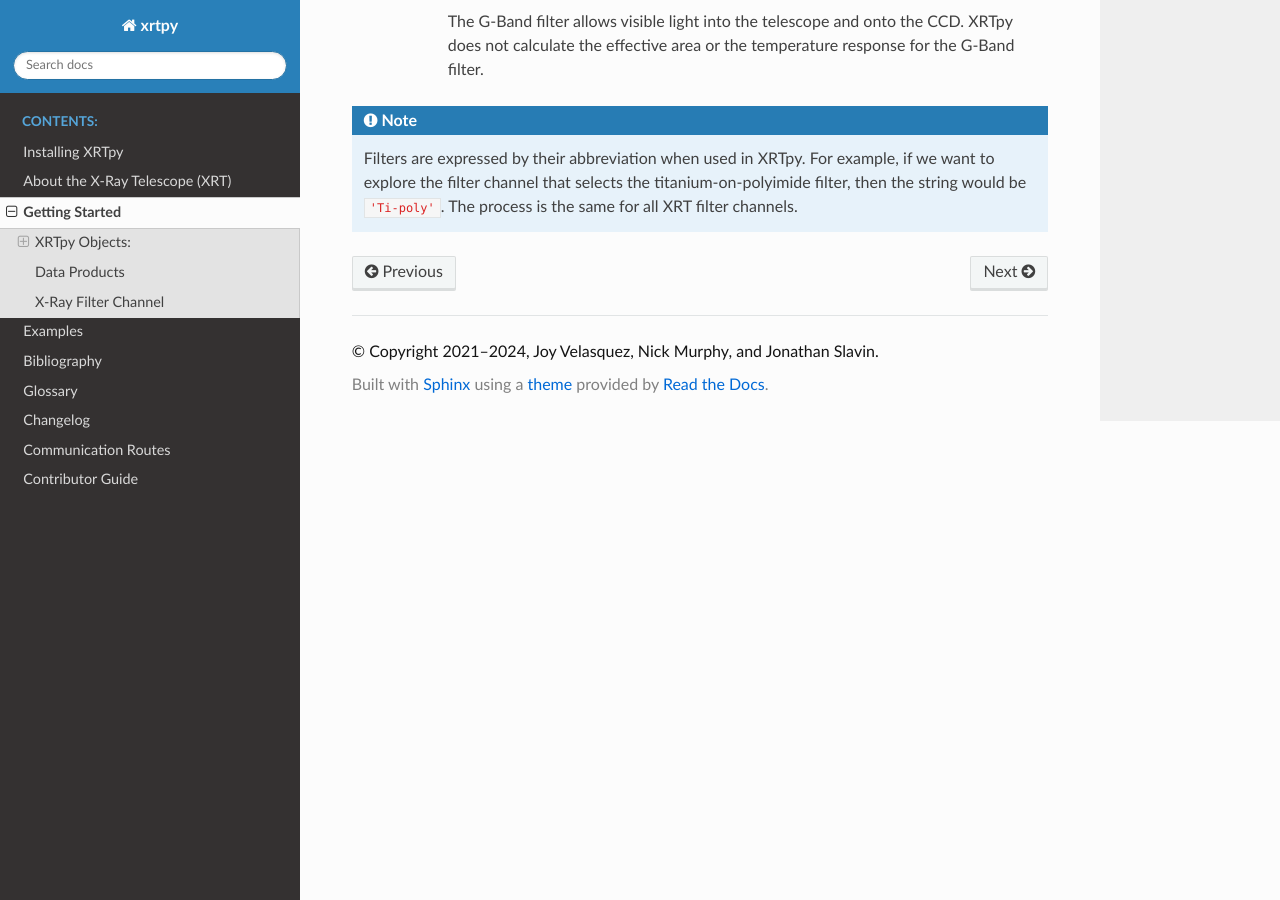
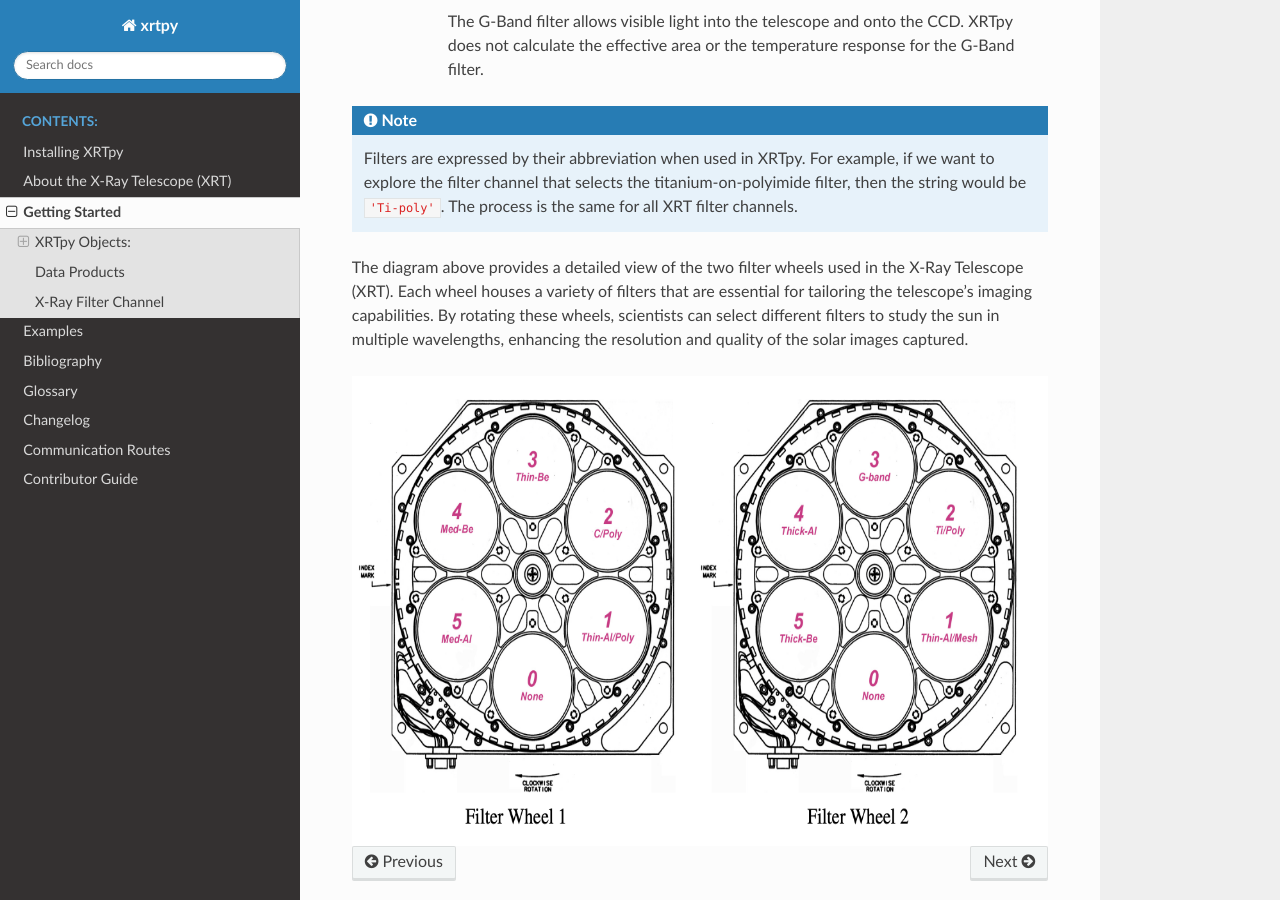
Before and after one commit to HinodeXRT/xrtpy, a Sphinx documentation site: the page built from docs/getting_started.rst, in a window 1280 px wide and 900 px high, scrolled down 3130 px. Built offline with Sphinx 7.4.7 and the Read the Docs theme 2.0.0, drawn with Linux system fonts in a browser that asks for light colours; pages that are not in the unit, such as notebooks, are missing from menus; cross-references to code outside the pages are shown as plain code.

Commit message:
Adding image to site

```diff
--- a/docs/getting_started.rst
+++ b/docs/getting_started.rst
@@ -122,6 +122,14 @@ in the `SolarSoft XRT Analysis Guide`_ for more information about the XRT filter
     that selects the titanium-on-polyimide filter, then the string would be ``'Ti-poly'``. The process is the same for all XRT
     filter channels.
 
+The diagram above provides a detailed view of the two filter wheels used in the X-Ray Telescope (XRT). Each wheel houses a variety of filters that
+are essential for tailoring the telescope's imaging capabilities. By rotating these wheels, scientists can select different filters to study the sun in multiple wavelengths, enhancing the resolution and quality of the solar images captured.
+
+.. image:: images/XRT_filter_wheels_Sun_View_Diagram.png
+   :alt: Diagram of the XRT Filter Wheels
+   :align: center
+   :scale: 40%
+
 
 .. _CHIANTI: https://www.chiantidatabase.org/chianti_database_history.html
 .. _SolarSoft XRT Analysis Guide: https://xrt.cfa.harvard.edu/resources/documents/XAG/XAG.pdf
```
